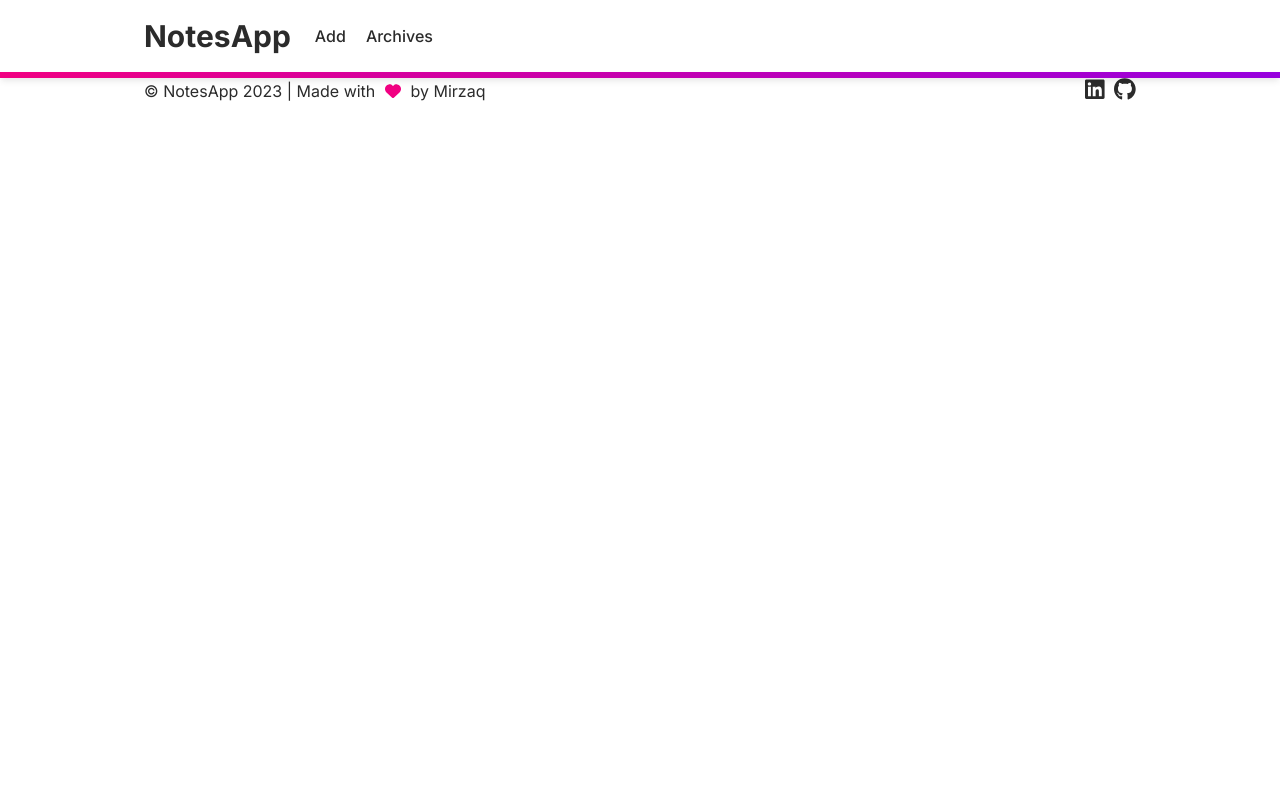
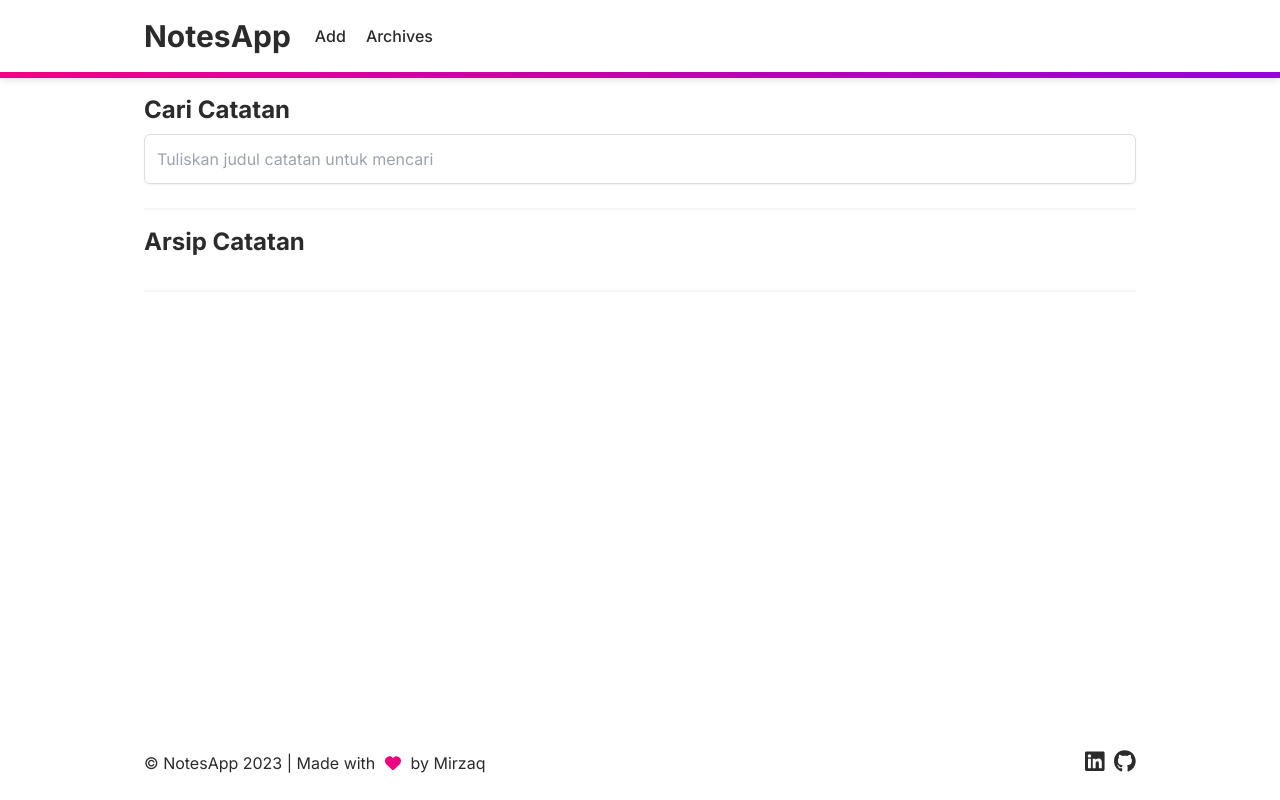
Before and after one commit to mirzaq19/notes-dcd, a React (Vite) app: page /archives in a window 1280 px wide. Built offline with nearby package versions, Linux system fonts and the light colour scheme.

Commit message:
feat: add archive note page

```diff
--- a/src/App.jsx
+++ b/src/App.jsx
@@ -4,6 +4,7 @@ import Navbar from '@/components/layout/Navbar'
 import Container from '@/components/layout/Container'
 import Footer from '@/components/layout/Footer'
 import AddNote from '@/pages/AddNote'
+import Archive from '@/pages/Archive'
 
 function App() {
   return (
@@ -14,6 +15,7 @@ function App() {
           <Routes>
             <Route path="/" element={<Home />} />
             <Route path="/add" element={<AddNote />} />
+            <Route path="/archives" element={<Archive />} />
           </Routes>
           <Footer />
         </Container>
--- /dev/null
+++ b/src/pages/Archive.jsx
@@ -0,0 +1,31 @@
+import NoteList from '@/components/NoteList'
+import Search from '@/components/Search'
+import Section from '@/components/layout/Section'
+import { getArchivedNotes } from '@/utilities/data'
+import { useState } from 'react'
+import { useSearchParams } from 'react-router-dom'
+
+const Archive = () => {
+  const [searchParams, setSearchParams] = useSearchParams()
+  const keyword = searchParams.get('keyword') || ''
+  const [notes] = useState(getArchivedNotes())
+
+  const notesToRender = notes.filter((note) =>
+    note.title.toLowerCase().includes(keyword.toLowerCase())
+  )
+
+  const onSearchHandler = (value) => {
+    setSearchParams({ keyword: value })
+  }
+
+  return (
+    <div className="min-h-main">
+      <Search value={keyword} setValue={onSearchHandler} />
+      <Section title="Arsip Catatan">
+        <NoteList notes={notesToRender} />
+      </Section>
+    </div>
+  )
+}
+
+export default Archive
```
